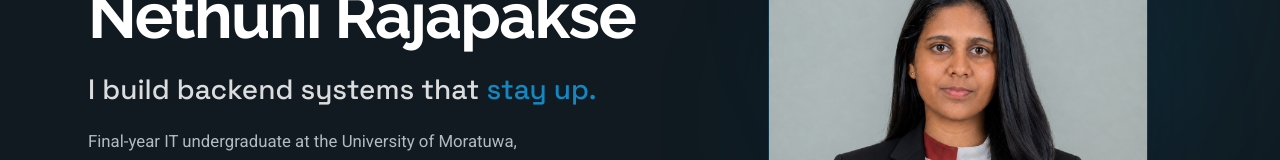
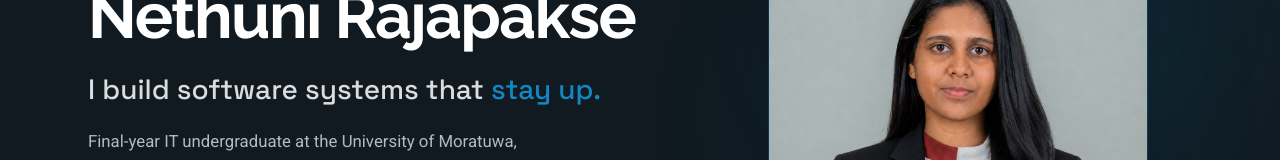
Before and after one commit to nethunirajapakse/nethuni-rajapakse-portfolio, a Next.js app: page / in a window 1280 px wide. Shown: the part 288-448 px from the top of the page. Built offline with nearby package versions, Linux system fonts and the light colour scheme.

Commit message:
Change line

```diff
--- a/app/components/Hero.tsx
+++ b/app/components/Hero.tsx
@@ -55,7 +55,7 @@ export default function Hero() {
             className="animate-reveal mt-5 font-display text-[clamp(1.3rem,2.6vw,1.75rem)] font-medium leading-snug text-heading/85"
             style={{ animationDelay: "0.3s" }}
           >
-            I build backend systems that{" "}
+            I build software systems that{" "}
             <span className="text-accent">stay up.</span>
           </p>
 
```
